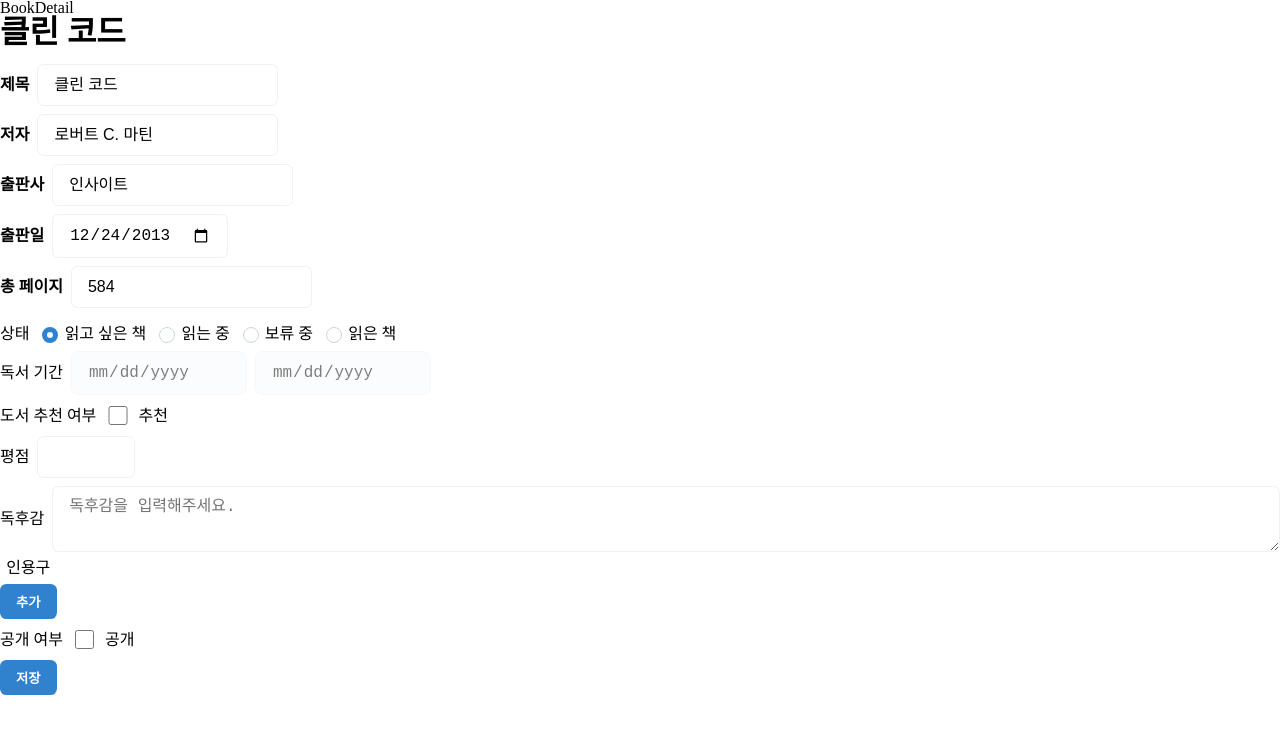
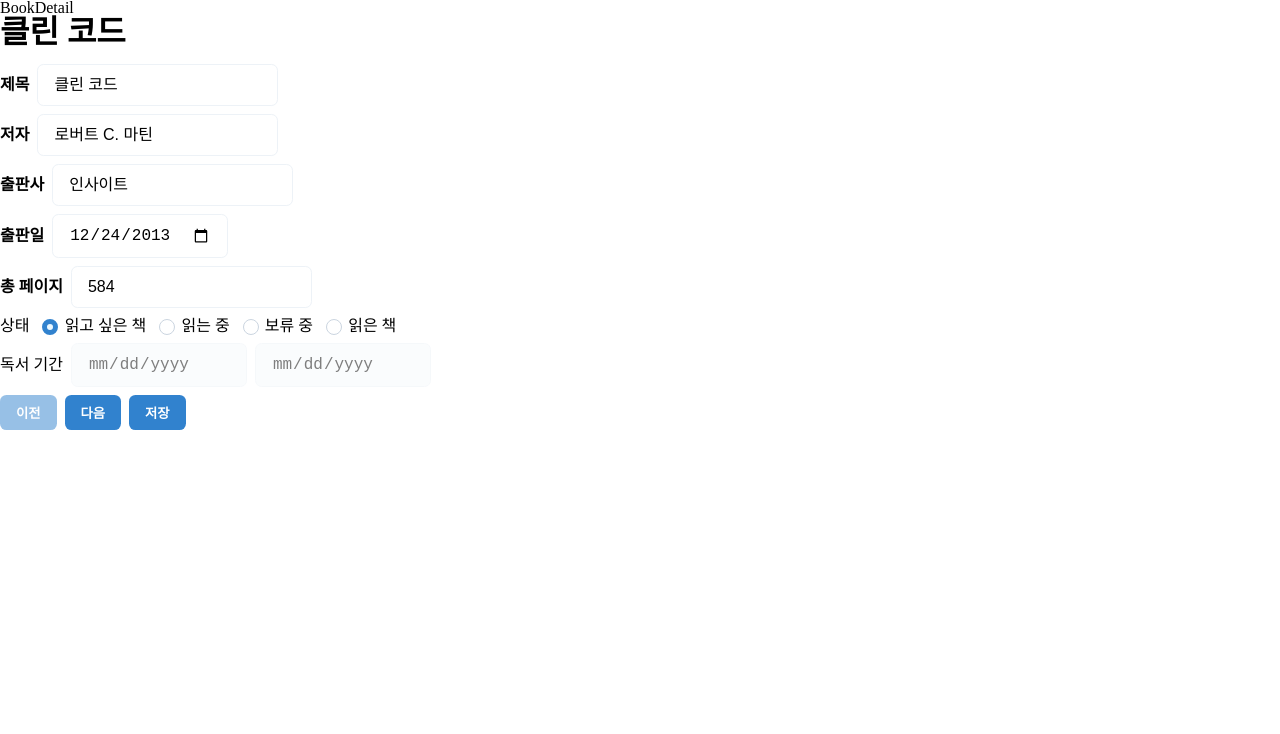
Before and after one commit to prayinforrain/rhf-library, a Next.js app: page /1 in a window 1280 px wide. Shown: the top 734 px of the page. Built offline with nearby package versions, Linux system fonts and the light colour scheme.

Commit message:
refactor: 폼 단계별 세분화

```diff
--- a/src/components/book/BookDetail.tsx
+++ b/src/components/book/BookDetail.tsx
@@ -11,6 +11,7 @@
 import PublicForm from "./form/PublicForm";
 import { NEW_BOOK_DEFAULT_VALUE, NEW_BOOK_ID } from "@/constants/newBook";
 import { useRouter } from "next/router";
+import { useState } from "react";
 
 const BookDetailWrapper = styled.div`
   display: flex;
@@ -47,6 +48,9 @@
     },
   });
 
+  const [step, setStep] = useState(0);
+  const MAX_STEP = 4;
+
   const queryClient = useQueryClient();
   const router = useRouter();
 
@@ -77,6 +81,8 @@
   });
 
   const onSubmit = (data: BookRecord) => {
+    console.log(data);
+    return;
     if (book.id === NEW_BOOK_ID) {
       createBook(data);
     } else {
@@ -88,19 +94,37 @@
     <BookDetailWrapper>
       <BookTitle>{book.title}</BookTitle>
       <FormProvider {...formMethods}>
-        <BookMetaForm />
         <Form onSubmit={handleSubmit(onSubmit)}>
           {/* 1단계 */}
-          <StatusForm />
+          {step === 0 && (
+            <>
+              <BookMetaForm />
+              <StatusForm />
+            </>
+          )}
           {/* 2단계 */}
-          <RatingForm />
+          {step === 1 && <RatingForm />}
           {/* 3단계 */}
-          <ReviewForm />
+          {step === 2 && <ReviewForm />}
           {/* 4단계 */}
-          <QuoteForm />
+          {step === 3 && <QuoteForm />}
           {/* 5단계 */}
-          <PublicForm />
+          {step === 4 && <PublicForm />}
           <ButtonGroup>
+            <Button
+              type="button"
+              onClick={() => setStep(step - 1)}
+              disabled={step === 0}
+            >
+              이전
+            </Button>
+            <Button
+              type="button"
+              onClick={() => setStep(step + 1)}
+              disabled={step === MAX_STEP}
+            >
+              다음
+            </Button>
             <Button type="submit">저장</Button>
           </ButtonGroup>
         </Form>
```
